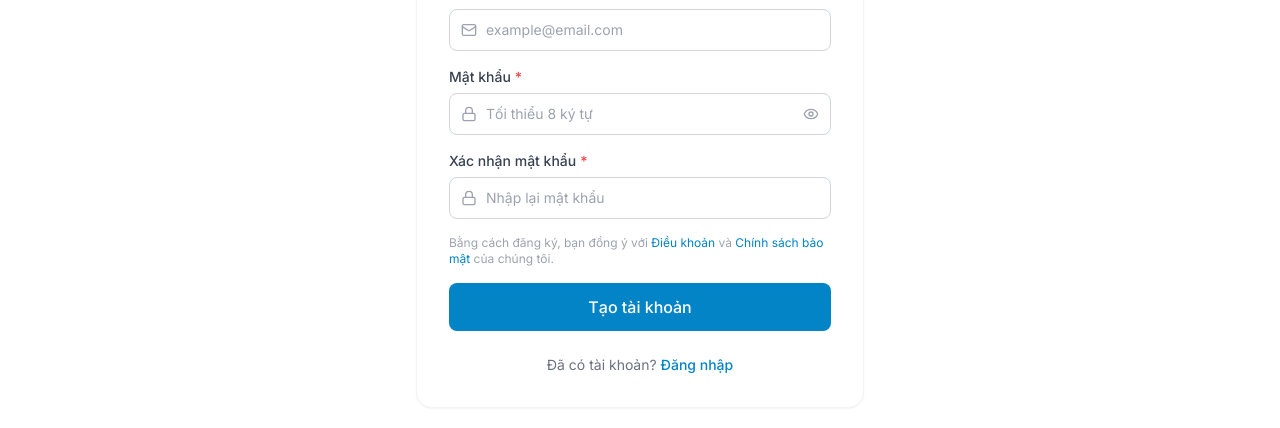
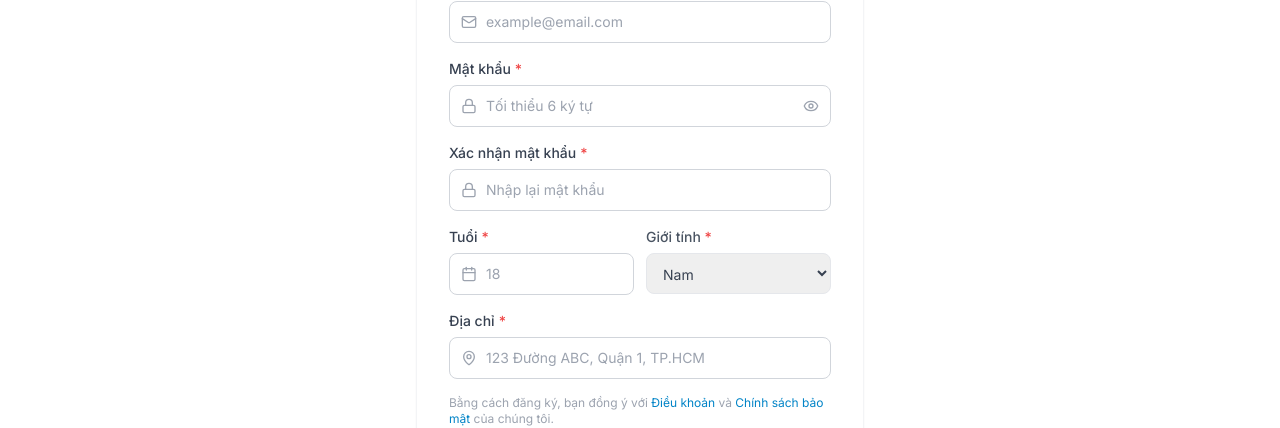
Before and after one commit to happy24h/ecommerce-clean, a React (Vite) app: page /register in a window 1280 px wide. Shown: the part 379-807 px from the top of the page. Built offline with nearby package versions, Linux system fonts and the light colour scheme; no server answers.

Commit message:
feat: register

```diff
--- a/src/api/authApi.ts
+++ b/src/api/authApi.ts
@@ -23,6 +23,11 @@ export const authApi = {
       name: payload.name,
       email: payload.email,
       password: payload.password,
+      age: payload.age,
+      gender: payload.gender,
+      address: payload.address,
+      avatar: 'https://res-console.cloudinary.com/dvdfr9qvv/thumbnails/v1/image/upload/v1770363235/ZGVmYXVsdF9xaHNncDg=/preview',
+      status: true,
     })
     return data.data
   },
--- a/src/pages/RegisterPage.tsx
+++ b/src/pages/RegisterPage.tsx
@@ -1,6 +1,6 @@
 import { useState } from 'react'
 import { Link } from 'react-router-dom'
-import { User, Mail, Lock, Eye, EyeOff } from 'lucide-react'
+import { User, Mail, Lock, Eye, EyeOff, MapPin, Calendar } from 'lucide-react'
 import { useRegister } from '@/hooks/useAuth'
 import { Button } from '@/components/ui/Button'
 import { Input } from '@/components/ui/Input'
@@ -8,38 +8,51 @@ import { ROUTES } from '@/constants'
 
 export const RegisterPage = () => {
   const [form, setForm] = useState({
-    name: '', email: '', password: '', confirmPassword: '',
+    name: '',
+    email: '',
+    password: '',
+    confirmPassword: '',
+    age: '',
+    gender: 'male' as 'male' | 'female' | 'other',
+    address: '',
   })
   const [showPassword, setShowPassword] = useState(false)
-  const [errors, setErrors] = useState<Partial<typeof form>>({})
+  const [errors, setErrors] = useState<Partial<Record<keyof typeof form, string>>>({})
   const { mutate: register, isPending } = useRegister()
 
   const validate = () => {
-    const e: Partial<typeof form> = {}
+    const e: Partial<Record<keyof typeof form, string>> = {}
     if (!form.name.trim())          e.name = 'Vui lòng nhập họ tên'
     if (!form.email)                e.email = 'Vui lòng nhập email'
     else if (!/\S+@\S+\.\S+/.test(form.email)) e.email = 'Email không hợp lệ'
     if (!form.password)             e.password = 'Vui lòng nhập mật khẩu'
-    else if (form.password.length < 8) e.password = 'Mật khẩu tối thiểu 8 ký tự'
+    else if (form.password.length < 6) e.password = 'Mật khẩu tối thiểu 6 ký tự'
     if (form.password !== form.confirmPassword)
       e.confirmPassword = 'Mật khẩu xác nhận không khớp'
+    if (!form.age)                  e.age = 'Vui lòng nhập tuổi'
+    else if (Number(form.age) < 1 || Number(form.age) > 120)
+      e.age = 'Tuổi không hợp lệ'
+    if (!form.address.trim())       e.address = 'Vui lòng nhập địa chỉ'
     setErrors(e)
     return Object.keys(e).length === 0
   }
 
   const handleSubmit = (e: React.FormEvent) => {
     e.preventDefault()
-    if (validate()) register(form)
+    if (validate()) {
+      register({ ...form, age: Number(form.age) })
+    }
   }
 
-  const update = (field: keyof typeof form) => (e: React.ChangeEvent<HTMLInputElement>) =>
-    setForm({ ...form, [field]: e.target.value })
+  const update = (field: keyof typeof form) => (
+    e: React.ChangeEvent<HTMLInputElement | HTMLSelectElement>
+  ) => setForm({ ...form, [field]: e.target.value })
 
   return (
     <div className="flex min-h-[calc(100vh-4rem)] items-center justify-center px-4 py-12">
       <div className="w-full max-w-md">
         <div className="rounded-2xl border border-gray-100 bg-white p-8 shadow-sm">
-          <div className="mb-8 text-center">
+          <div className="mb-6 text-center">
             <Link to={ROUTES.HOME} className="text-2xl font-bold text-primary-600">
               Shop<span className="text-gray-800">VN</span>
             </Link>
@@ -70,7 +83,7 @@ export const RegisterPage = () => {
             <Input
               label="Mật khẩu"
               type={showPassword ? 'text' : 'password'}
-              placeholder="Tối thiểu 8 ký tự"
+              placeholder="Tối thiểu 6 ký tự"
               value={form.password}
               onChange={update('password')}
               error={errors.password}
@@ -90,6 +103,45 @@ export const RegisterPage = () => {
               onChange={update('confirmPassword')}
               error={errors.confirmPassword}
               leftAddon={<Lock className="h-4 w-4" />}
+              required
+            />
+
+            <div className="grid grid-cols-2 gap-3">
+              <Input
+                label="Tuổi"
+                type="number"
+                placeholder="18"
+                value={form.age}
+                onChange={update('age')}
+                error={errors.age}
+                leftAddon={<Calendar className="h-4 w-4" />}
+                required
+              />
+
+              <div className="flex flex-col gap-1.5">
+                <label className="text-sm font-medium text-gray-600">
+                  Giới tính <span className="text-red-500">*</span>
+                </label>
+                <select
+                  value={form.gender}
+                  onChange={update('gender')}
+                  className="w-full rounded-lg border border-gray-200 px-3 py-2.5 text-sm
+                    text-gray-700 focus:border-primary-500 focus:outline-none"
+                >
+                  <option value="male">Nam</option>
+                  <option value="female">Nữ</option>
+                  <option value="other">Khác</option>
+                </select>
+              </div>
+            </div>
+
+            <Input
+              label="Địa chỉ"
+              placeholder="123 Đường ABC, Quận 1, TP.HCM"
+              value={form.address}
+              onChange={update('address')}
+              error={errors.address}
+              leftAddon={<MapPin className="h-4 w-4" />}
               required
             />
 
--- a/src/types/index.ts
+++ b/src/types/index.ts
@@ -66,6 +66,9 @@ export interface RegisterPayload {
   email: string
   password: string
   confirmPassword: string
+  age: number
+  gender: 'male' | 'female' | 'other'
+  address: string
 }
 
 export interface AuthResponse {
```
